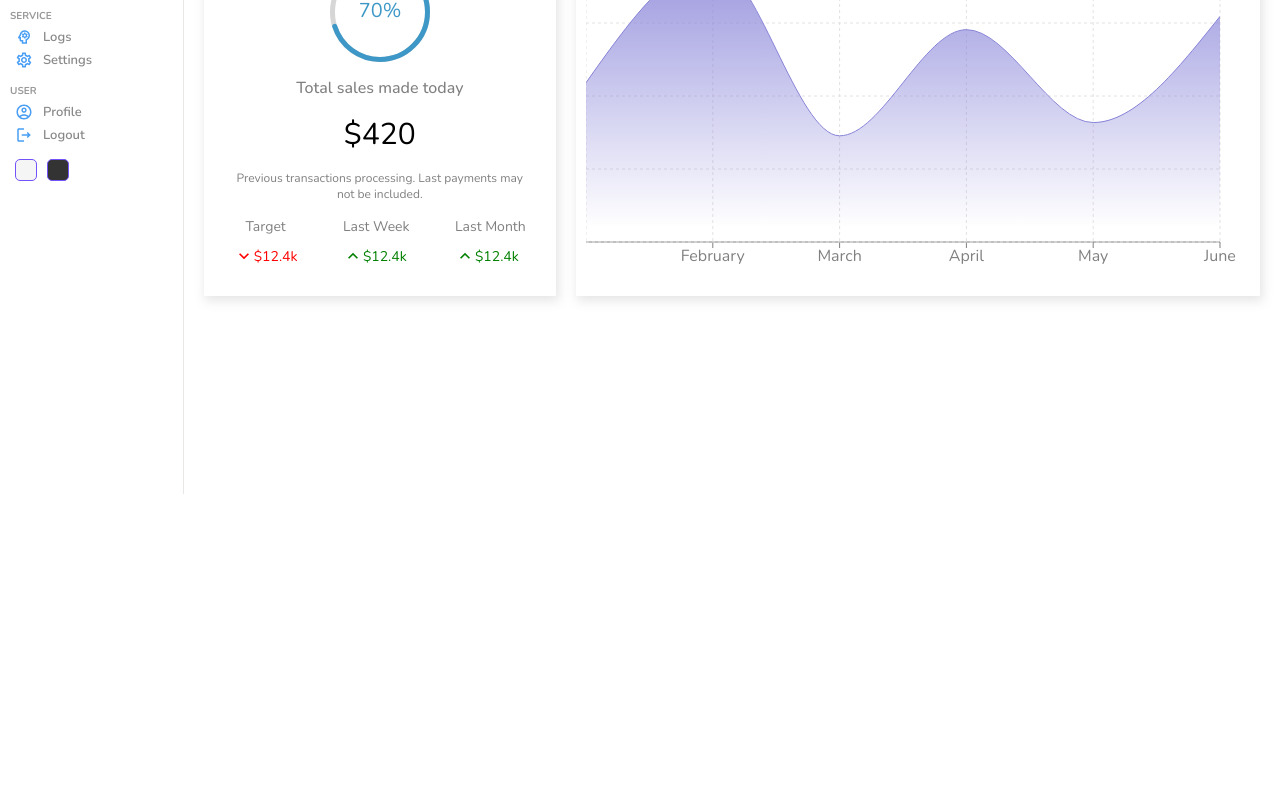
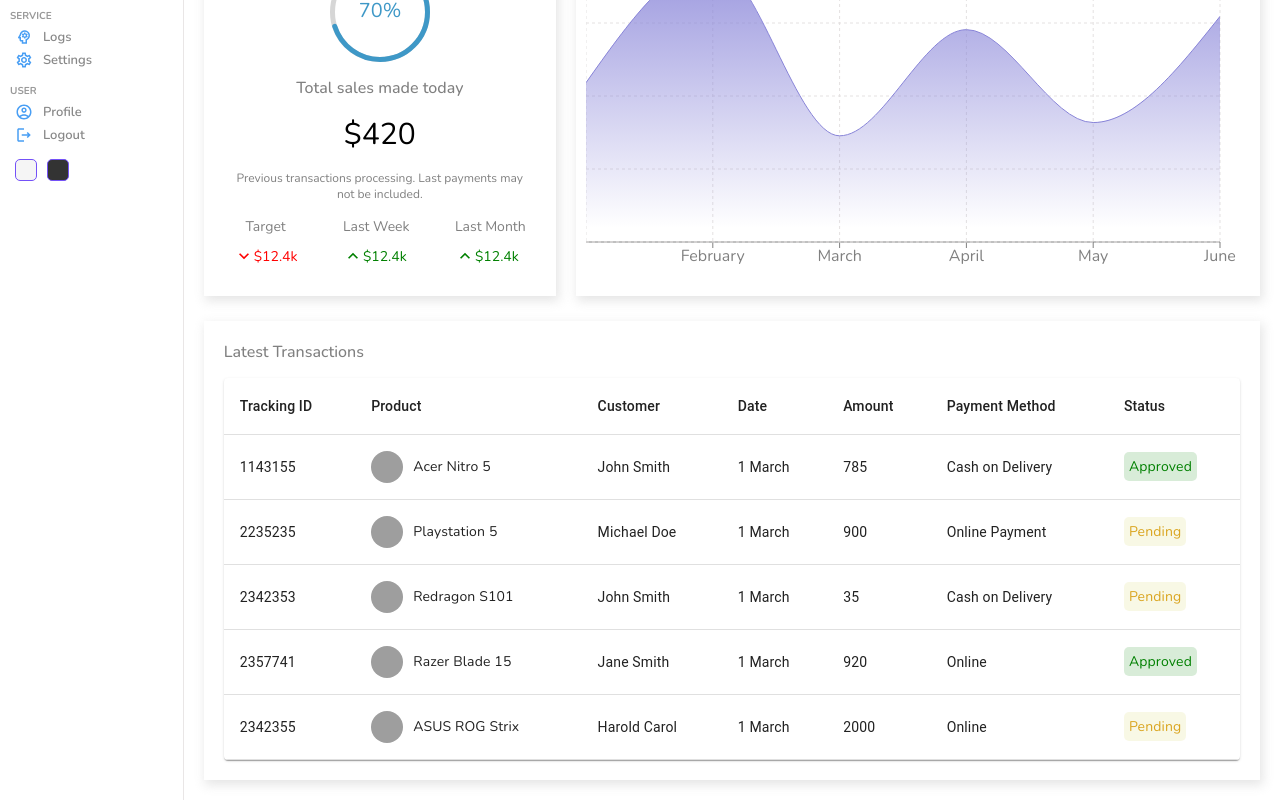
Before and after one commit to MennaEbied/admin-dashboard, a React (Vite) app: page / in a window 1280 px wide. Shown: the part 306-1106 px from the top of the page. Before the commit the page ends 800 px from the top, so only its background shows below. Built offline with nearby package versions, Linux system fonts and the light colour scheme; grey boxes are pictures that could not be loaded.

Commit message:
Adding and styling table

```diff
--- /dev/null
+++ b/src/components/table/Table.jsx
@@ -0,0 +1,102 @@
+import "./table.scss";
+import Table from "@mui/material/Table";
+import TableBody from "@mui/material/TableBody";
+import TableCell from "@mui/material/TableCell";
+import TableContainer from "@mui/material/TableContainer";
+import TableHead from "@mui/material/TableHead";
+import TableRow from "@mui/material/TableRow";
+import Paper from "@mui/material/Paper";
+
+const List = () => {
+  const rows = [
+    {
+      id: 1143155,
+      product: "Acer Nitro 5",
+      img: "https://m.media-amazon.com/images/I/81bc8mA3nKL._AC_UY327_FMwebp_QL65_.jpg",
+      customer: "John Smith",
+      date: "1 March",
+      amount: 785,
+      method: "Cash on Delivery",
+      status: "Approved",
+    },
+    {
+      id: 2235235,
+      product: "Playstation 5",
+      img: "https://m.media-amazon.com/images/I/31JaiPXYI8L._AC_UY327_FMwebp_QL65_.jpg",
+      customer: "Michael Doe",
+      date: "1 March",
+      amount: 900,
+      method: "Online Payment",
+      status: "Pending",
+    },
+    {
+      id: 2342353,
+      product: "Redragon S101",
+      img: "https://m.media-amazon.com/images/I/71kr3WAj1FL._AC_UY327_FMwebp_QL65_.jpg",
+      customer: "John Smith",
+      date: "1 March",
+      amount: 35,
+      method: "Cash on Delivery",
+      status: "Pending",
+    },
+    {
+      id: 2357741,
+      product: "Razer Blade 15",
+      img: "https://m.media-amazon.com/images/I/71wF7YDIQkL._AC_UY327_FMwebp_QL65_.jpg",
+      customer: "Jane Smith",
+      date: "1 March",
+      amount: 920,
+      method: "Online",
+      status: "Approved",
+    },
+    {
+      id: 2342355,
+      product: "ASUS ROG Strix",
+      img: "https://m.media-amazon.com/images/I/81hH5vK-MCL._AC_UY327_FMwebp_QL65_.jpg",
+      customer: "Harold Carol",
+      date: "1 March",
+      amount: 2000,
+      method: "Online",
+      status: "Pending",
+    },
+  ];
+  return (
+    <TableContainer component={Paper} className="table">
+      <Table sx={{ minWidth: 650 }} aria-label="simple table">
+        <TableHead>
+          <TableRow>
+            <TableCell className="tableCell">Tracking ID</TableCell>
+            <TableCell className="tableCell">Product</TableCell>
+            <TableCell className="tableCell">Customer</TableCell>
+            <TableCell className="tableCell">Date</TableCell>
+            <TableCell className="tableCell">Amount</TableCell>
+            <TableCell className="tableCell">Payment Method</TableCell>
+            <TableCell className="tableCell">Status</TableCell>
+          </TableRow>
+        </TableHead>
+        <TableBody>
+          {rows.map((row) => (
+            <TableRow key={row.id}>
+              <TableCell className="tableCell">{row.id}</TableCell>
+              <TableCell className="tableCell">
+                <div className="cellWrapper">
+                  <img src={row.img} alt="" className="image" />
+                  {row.product}
+                </div>
+              </TableCell>
+              <TableCell className="tableCell">{row.customer}</TableCell>
+              <TableCell className="tableCell">{row.date}</TableCell>
+              <TableCell className="tableCell">{row.amount}</TableCell>
+              <TableCell className="tableCell">{row.method}</TableCell>
+              <TableCell className="tableCell">
+                <span className={`status ${row.status}`}>{row.status}</span>
+              </TableCell>
+            </TableRow>
+          ))}
+        </TableBody>
+      </Table>
+    </TableContainer>
+  );
+};
+
+export default List;
--- /dev/null
+++ b/src/components/table/table.scss
@@ -0,0 +1,28 @@
+.table {
+    .cellWrapper {
+      display: flex;
+      align-items: center;
+
+      .image {
+        width: 32px;
+        height: 32px;
+        border-radius: 50%;
+        margin-right: 10px;
+        object-fit: cover;
+      }
+    }
+
+    .status {
+      padding: 5px;
+      border-radius: 5px;
+
+      &.Approved {
+        color: green;
+        background-color: rgba(0, 128, 0, 0.151);
+      }
+      &.Pending {
+        color: goldenrod;
+        background-color: rgba(189, 189, 3, 0.103);
+      }
+    }
+  }
--- a/src/pages/home/home.jsx
+++ b/src/pages/home/home.jsx
@@ -4,6 +4,7 @@
 import Featured from "../../components/featured/featured";
 import "./home.scss";
 import Chart from "../../components/chart/Chart";
+import Table from "../../components/table/Table";
 
 const Home = () => {
   return (
@@ -21,6 +22,10 @@
           <Featured/>
           <Chart/>
         </div>
+        <div className="listContainer">
+          <div className="listTitle">Latest Transactions</div>
+          <Table/>
+        </div>
       </div>
     </div>
   )
--- a/src/pages/home/home.scss
+++ b/src/pages/home/home.scss
@@ -13,5 +13,18 @@
         .charts{
             padding: 5px 20px;
         }
+
+        .listContainer{
+            -webkit-box-shadow: 2px 4px 10px 1px rgba(0, 0, 0, 0.47);
+             box-shadow: 2px 4px 10px 1px rgba(201, 201, 201, 0.47);
+             padding: 20px;
+             margin: 20px;
+
+             .listTitle{
+                font-weight: 500;
+                color: grey;
+                margin-bottom: 15px;
+             }
+        }
     }
 }
```
